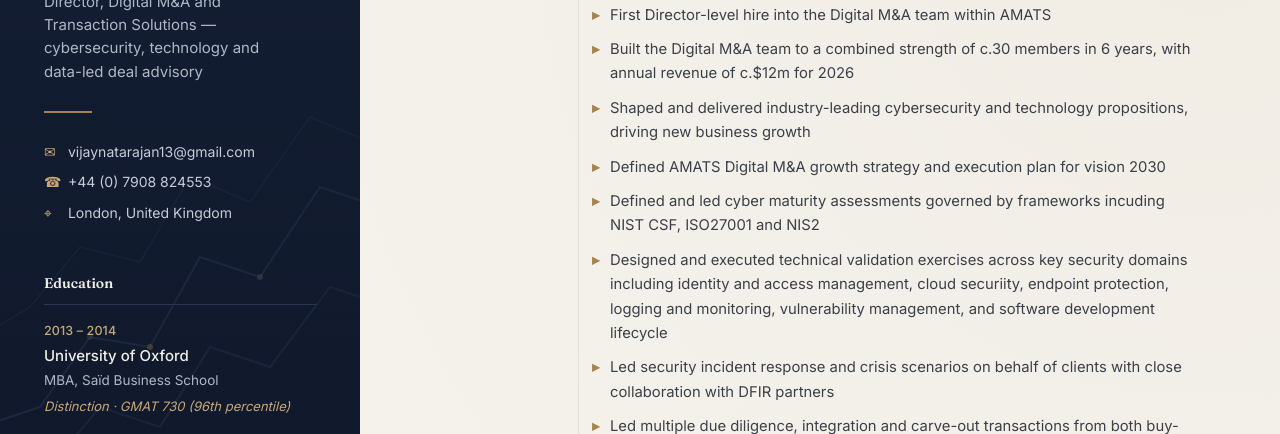
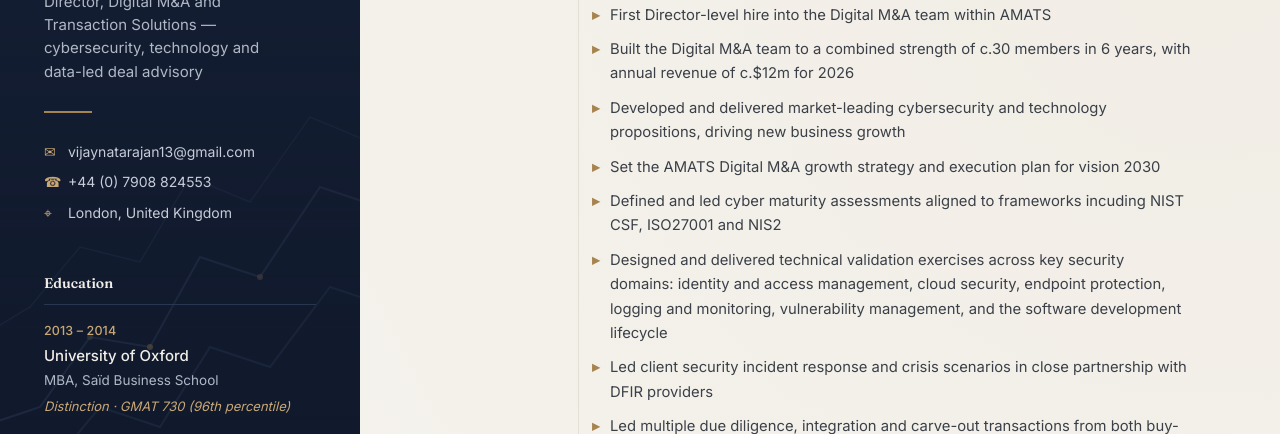
Before and after one commit to vnatarajan13/vnatarajan13.github.io, a plain HTML site: page index.html in a window 1280 px wide. Shown: the part 353-787 px from the top of the page. Drawn offline with Linux system fonts and the light colour scheme.

Commit message:
Update index.html

```diff
--- a/index.html
+++ b/index.html
@@ -501,7 +501,7 @@
 
     <div class="main-inner">
       <h2 class="section-heading">Experience</h2>
-      <p class="section-sub">Over twenty years of experience across M&amp;A transaction advisory, cybersecurity and technology consulting, and software delivery; Proven track record of building and scaling cyber security business functions at EY and Aon; Senior Cyber and Technology Advisor with proven expertise in applying GRC frameworks such as NIST, backed by strong technical depth across key security domains.CISM passed.</p>
+      <p class="section-sub">Over twenty years of experience across M&amp;A transaction advisory, cybersecurity and technology consulting, and software delivery; Proven track record of building and scaling cyber security business functions at EY and Aon; Senior Cyber and Technology Advisor with proven expertise in applying GRC frameworks such as NIST, backed by strong technical depth across key security domains.CISM trained and passed.</p>
 
       <div class="timeline">
 
@@ -513,11 +513,11 @@
           <ul class="bullets">
             <li>First Director-level hire into the Digital M&amp;A team within AMATS</li>
             <li>Built the Digital M&amp;A team to a combined strength of c.30 members in 6 years, with annual revenue of c.$12m for 2026</li>
-            <li>Shaped and delivered industry-leading cybersecurity and technology propositions, driving new business growth</li>
-            <li>Defined AMATS Digital M&amp;A growth strategy and execution plan for vision 2030</li>
-            <li>Defined and led cyber maturity assessments governed by frameworks incuding NIST CSF, ISO27001 and NIS2</li>
-            <li>Designed and executed technical validation exercises across key security domains including identity and access management, cloud securiity, endpoint protection, logging and monitoring, vulnerability management, and software development lifecycle</li>
-            <li>Led security incident response and crisis scenarios on behalf of clients with close collaboration with DFIR partners</li>
+            <li>Developed and delivered market-leading cybersecurity and technology propositions, driving new business growth</li>
+            <li>Set the AMATS Digital M&amp;A growth strategy and execution plan for vision 2030</li>
+            <li>Defined and led cyber maturity assessments aligned to frameworks incuding NIST CSF, ISO27001 and NIS2</li>
+            <li>Designed and delivered technical validation exercises across key security domains: identity and access management, cloud security, endpoint protection, logging and monitoring, vulnerability management, and the software development lifecycle</li>
+            <li>Led client security incident response and crisis scenarios in close partnership with DFIR providers</li>
             <li>Led multiple due diligence, integration and carve-out transactions from both buy-side and sell-side</li>
             <li>Defined and executed tools-led, portfolio-wide programmes primarily in cybersecurity for ongoing risk management and improvement</li>
             <li>Led portfolio value-creation and value-protection efforts across technology and cybersecurity</li>
```
